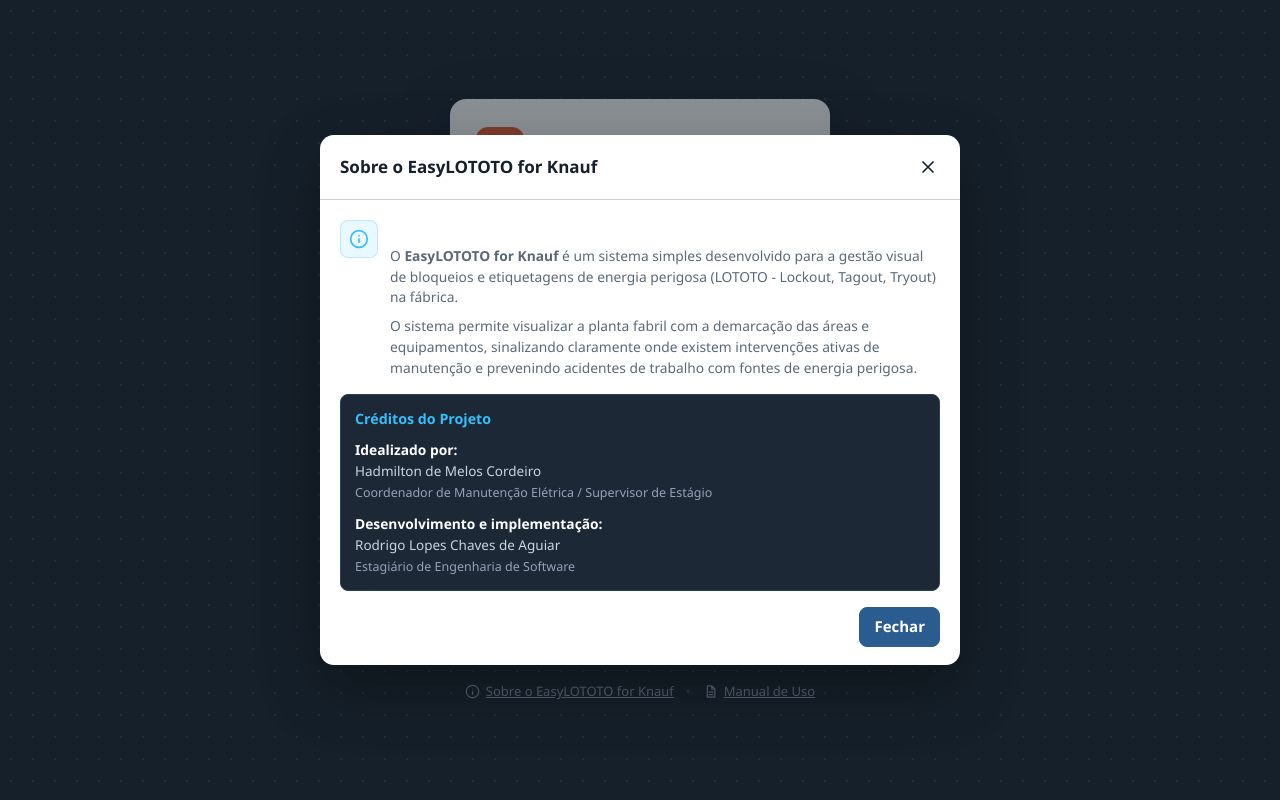
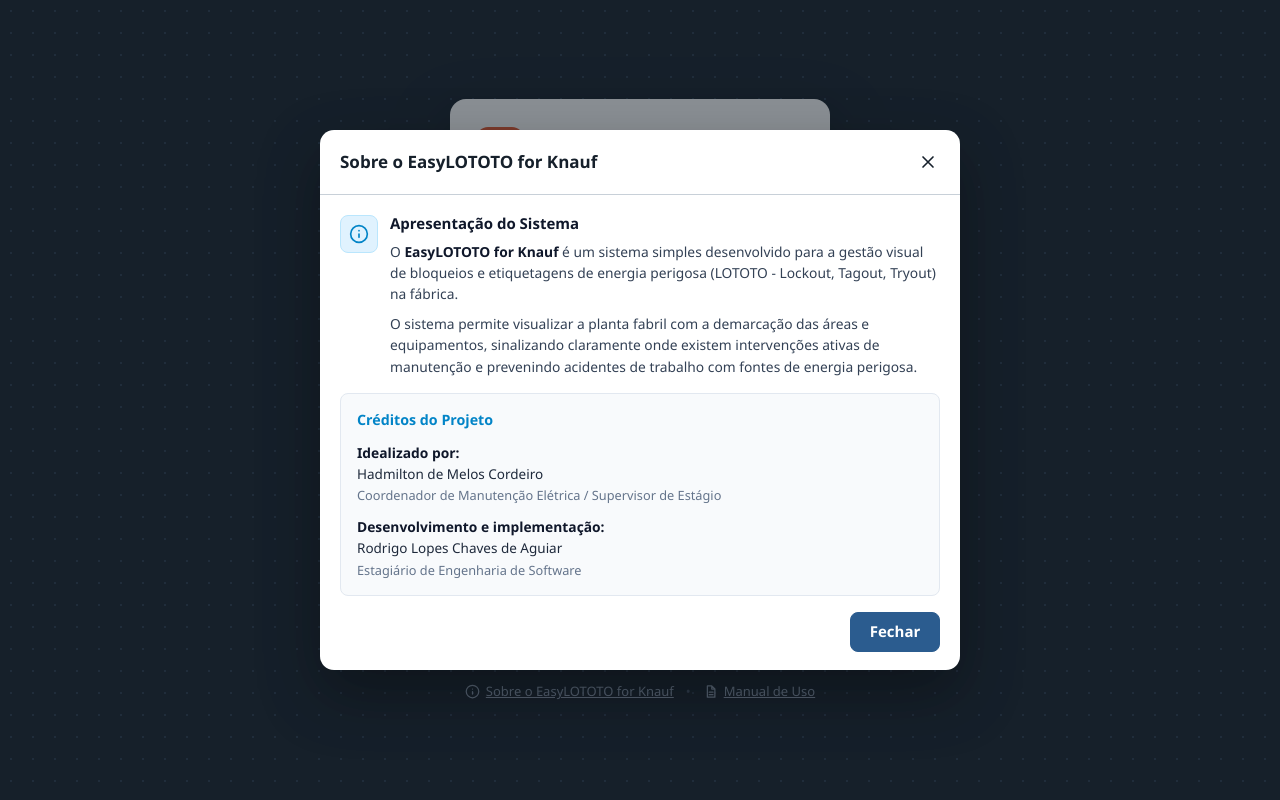
Before and after one commit to devrodrigo777/factory_map_1_online, a React (Vite) app in the folder client/: page /login in a window 1280 px wide. Both pictures are taken after a click on the button "Sobre o EasyLOTOTO for Knauf". Built offline with nearby package versions, Linux system fonts and the light colour scheme; no server answers.

Commit message:
fix: adjust modal Sobre typography colors for light background

```diff
--- a/client/src/pages/Login.jsx
+++ b/client/src/pages/Login.jsx
@@ -169,43 +169,43 @@ export default function Login() {
                 width: 38,
                 height: 38,
                 borderRadius: 8,
-                background: 'rgba(56, 189, 248, 0.1)',
-                border: '1px solid rgba(56, 189, 248, 0.25)',
+                background: '#e0f2fe',
+                border: '1px solid #bae6fd',
                 display: 'flex',
                 alignItems: 'center',
                 justifyContent: 'center',
-                color: '#38bdf8',
+                color: '#0284c7',
                 flexShrink: 0,
                 marginTop: 2
               }}>
                 <Icon name="info" size={20} />
               </div>
               <div>
-                <h4 style={{ margin: '0 0 6px', color: '#fff', fontSize: '1rem' }}>Apresentação do Sistema</h4>
-                <p style={{ margin: 0, color: 'var(--steel, #94a3b8)', lineHeight: 1.5, fontSize: '0.92rem' }}>
-                  O <strong>EasyLOTOTO for Knauf</strong> é um sistema simples desenvolvido para a gestão visual de bloqueios e etiquetagens de energia perigosa (LOTOTO - Lockout, Tagout, Tryout) na fábrica.
+                <h4 style={{ margin: '0 0 6px', color: '#0f172a', fontSize: '1rem', fontWeight: 700 }}>Apresentação do Sistema</h4>
+                <p style={{ margin: 0, color: '#334155', lineHeight: 1.55, fontSize: '0.92rem' }}>
+                  O <strong style={{ color: '#0f172a' }}>EasyLOTOTO for Knauf</strong> é um sistema simples desenvolvido para a gestão visual de bloqueios e etiquetagens de energia perigosa (LOTOTO - Lockout, Tagout, Tryout) na fábrica.
                 </p>
-                <p style={{ margin: '8px 0 0', color: 'var(--steel, #94a3b8)', lineHeight: 1.5, fontSize: '0.92rem' }}>
+                <p style={{ margin: '8px 0 0', color: '#334155', lineHeight: 1.55, fontSize: '0.92rem' }}>
                   O sistema permite visualizar a planta fabril com a demarcação das áreas e equipamentos, sinalizando claramente onde existem intervenções ativas de manutenção e prevenindo acidentes de trabalho com fontes de energia perigosa.
                 </p>
               </div>
             </div>
 
-            <div style={{ padding: 14, background: '#1c2836', borderRadius: 8, border: '1px solid #2d3f54' }}>
-              <h4 style={{ margin: '0 0 10px', color: '#38bdf8', fontSize: '0.95rem' }}>Créditos do Projeto</h4>
+            <div style={{ padding: 16, background: '#f8fafc', borderRadius: 8, border: '1px solid #e2e8f0' }}>
+              <h4 style={{ margin: '0 0 12px', color: '#0284c7', fontSize: '0.95rem', fontWeight: 700 }}>Créditos do Projeto</h4>
               <div style={{ marginBottom: 12 }}>
-                <strong style={{ display: 'block', color: '#fff', fontSize: '0.92rem' }}>Idealizado por:</strong>
-                <span style={{ color: '#cbd5e1', fontSize: '0.9rem' }}>Hadmilton de Melos Cordeiro</span>
-                <small style={{ display: 'block', color: '#94a3b8', marginTop: 2 }}>Coordenador de Manutenção Elétrica / Supervisor de Estágio</small>
+                <strong style={{ display: 'block', color: '#0f172a', fontSize: '0.92rem' }}>Idealizado por:</strong>
+                <span style={{ color: '#1e293b', fontSize: '0.9rem', fontWeight: 500 }}>Hadmilton de Melos Cordeiro</span>
+                <small style={{ display: 'block', color: '#64748b', marginTop: 2, fontSize: '0.85rem' }}>Coordenador de Manutenção Elétrica / Supervisor de Estágio</small>
               </div>
               <div>
-                <strong style={{ display: 'block', color: '#fff', fontSize: '0.92rem' }}>Desenvolvimento e implementação:</strong>
-                <span style={{ color: '#cbd5e1', fontSize: '0.9rem' }}>Rodrigo Lopes Chaves de Aguiar</span>
-                <small style={{ display: 'block', color: '#94a3b8', marginTop: 2 }}>Estagiário de Engenharia de Software</small>
+                <strong style={{ display: 'block', color: '#0f172a', fontSize: '0.92rem' }}>Desenvolvimento e implementação:</strong>
+                <span style={{ color: '#1e293b', fontSize: '0.9rem', fontWeight: 500 }}>Rodrigo Lopes Chaves de Aguiar</span>
+                <small style={{ display: 'block', color: '#64748b', marginTop: 2, fontSize: '0.85rem' }}>Estagiário de Engenharia de Software</small>
               </div>
             </div>
 
-            <button type="button" className="btn primary" onClick={() => setAboutOpen(false)} style={{ alignSelf: 'flex-end' }}>
+            <button type="button" className="btn primary" onClick={() => setAboutOpen(false)} style={{ alignSelf: 'flex-end', minWidth: 90 }}>
               Fechar
             </button>
           </div>
```
